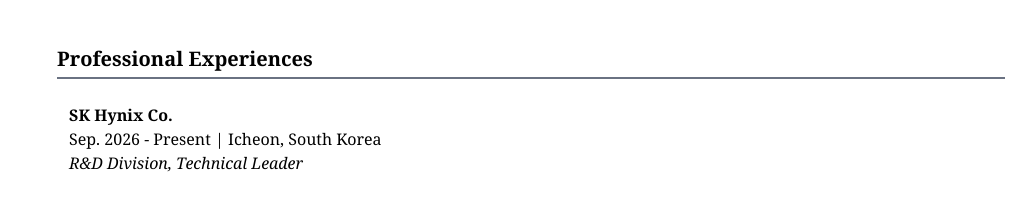
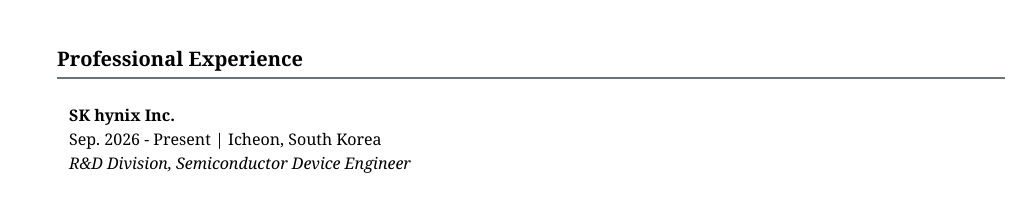
Before and after one commit to Wynter-K/Wynter-K.github.io, a website: page output/home.html in a window 1280 px wide. Shown: the part 239-459 px from the top of the page, 259-1280 px from the left. Drawn offline with Linux system fonts and the light colour scheme.

Commit message:
Update home.html

```diff
--- a/output/home.html
+++ b/output/home.html
@@ -85,15 +85,14 @@
 
 
 <br/><br/>
-<h2 class="text-xl font-bold border-b-2 border-gray-500 pb-1">Professional Experiences</h2>
+<h2 class="text-xl font-bold border-b-2 border-gray-500 pb-1">Professional Experience</h2>
 <ul class="pl-3">
     <br/>
     <li>
-        <b>SK Hynix Co.</b><br/>
+        <b>SK hynix Inc.</b><br/>
         Sep. 2026 - Present | Icheon, South Korea<br/>
-        <i>R&D Division, Technical Leader</i><br/>
+        <i>R&D Division, Semiconductor Device Engineer</i><br/>
     </li>
-
 </ul>
 
 
```
